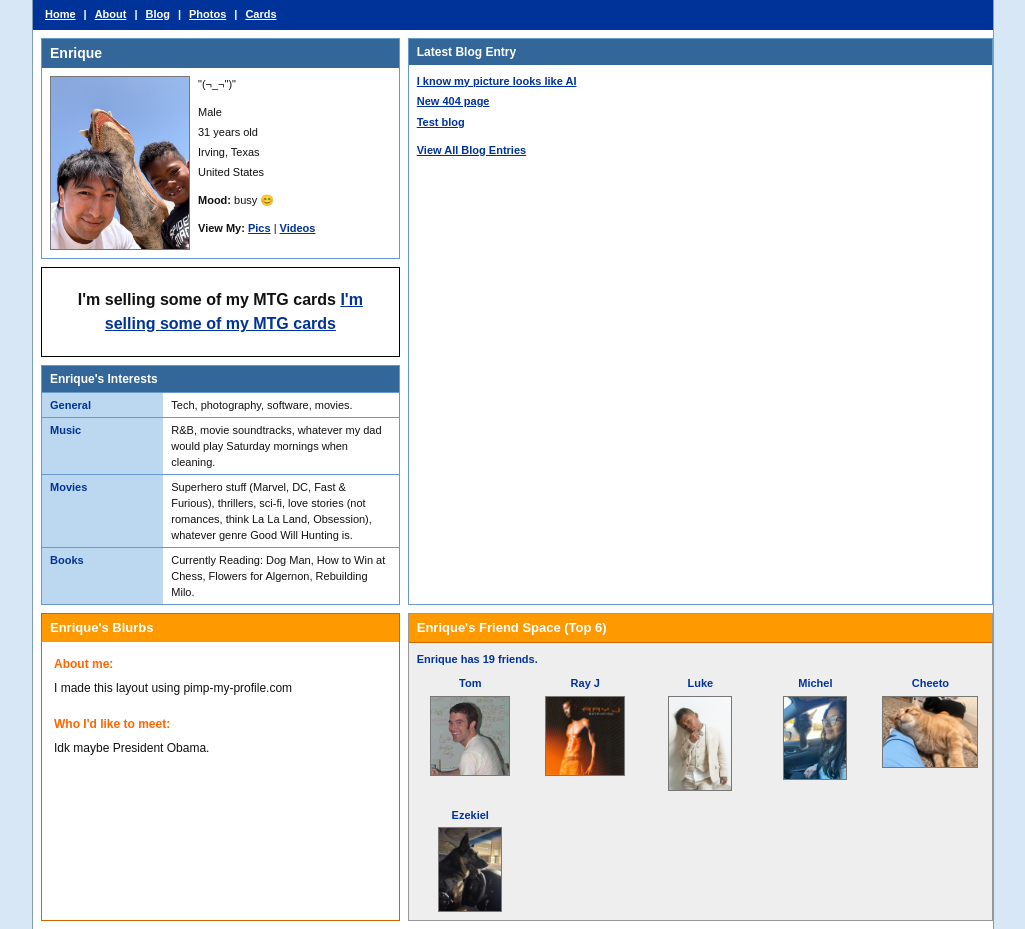
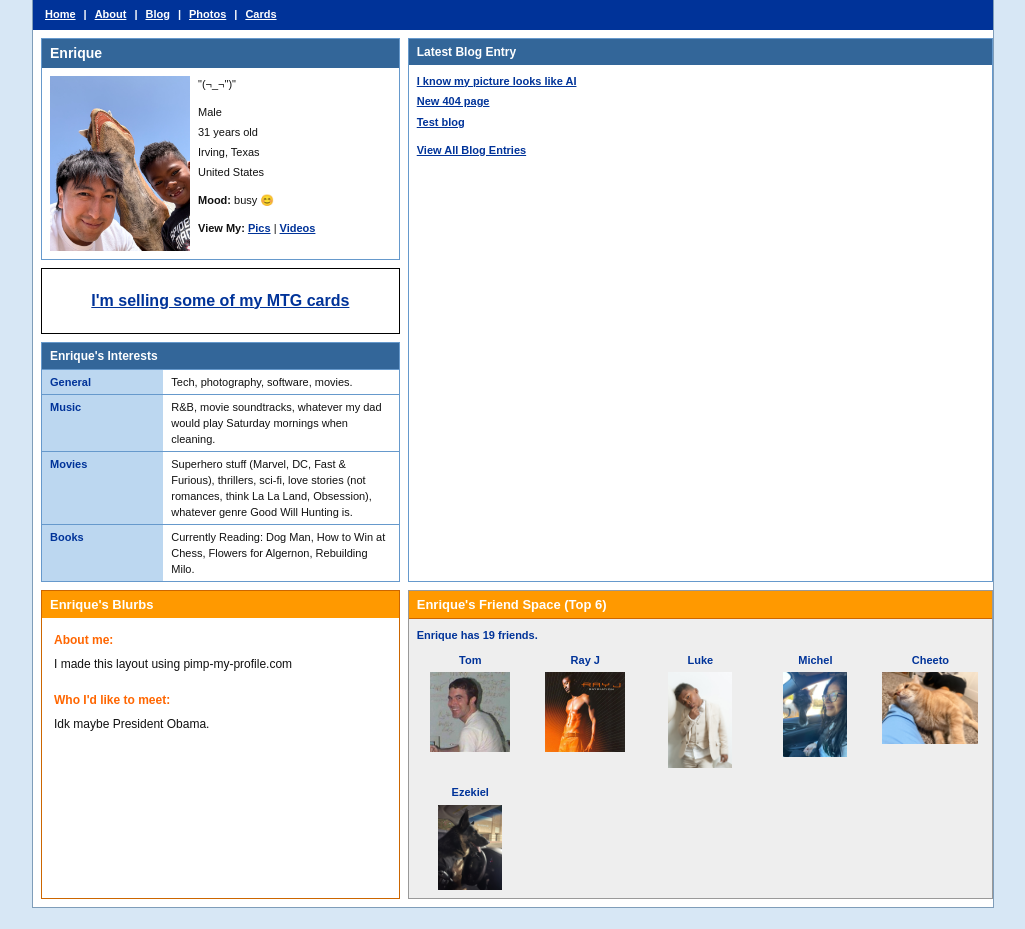
Before and after one commit to enriquebarragan/enriquebarragan.github.io, a Jekyll site: the page built from index.md, in a window 1280 px wide. Shown: the whole page, without its empty margins (127-1152 px from the left). Built offline with Jekyll 4.4.1, drawn with Linux system fonts in a browser that asks for light colours; nearby versions of some CDN libraries; after the commit the page ends 907 px from its top, so only the background shows below that.

Commit message:
Clean up homepage profile images

```diff
--- a/_layouts/home.html
+++ b/_layouts/home.html
@@ -31,7 +31,7 @@
             </h1>
 
             <div class="grid grid-cols-[140px_1fr] gap-2 p-2 max-[420px]:grid-cols-1">
-              <img class="w-[140px] border border-[#777] max-[420px]:w-full" src="/assets/images/me.JPG" alt="Enrique profile picture">
+              <img class="w-[140px] max-[420px]:w-full" src="/assets/images/me.JPG" alt="Enrique profile picture">
 
               <div class="space-y-1 leading-4">
                 <p>"(¬_¬")"</p>
@@ -52,8 +52,7 @@
 
           <section class="space-y-2">
             <div class="border border-black bg-white px-4 py-5 text-center text-[16px] font-bold">
-            I'm selling some of my MTG cards
-            <a class="font-bold text-[#003399] underline" href="/cards">I'm selling some of my MTG cards</a>
+              <a class="font-bold text-[#003399] underline" href="/cards">I'm selling some of my MTG cards</a>
             </div>
 
           <section class="border border-[#6699cc] bg-white">
@@ -136,35 +135,35 @@
               <p class="mb-2 font-bold text-[#003399]">Enrique has 19 friends.</p>
 
               <div class="grid grid-cols-3 gap-x-2 gap-y-4 sm:grid-cols-5">
-                <a class="block px-1 text-center text-[#003399] no-underline transition hover:text-[#ff6600]" href="#">
+                <div class="block px-1 text-center text-[#003399]">
                   <span class="mb-1 block font-bold">Tom</span>
-                  <img class="mx-auto w-20 border border-[#777]" src="/assets/images/tom.JPG" alt="Tom profile picture">
-                </a>
+                  <img class="mx-auto w-20" src="/assets/images/tom.JPG" alt="Tom profile picture">
+                </div>
 
-                <a class="block px-1 text-center text-[#003399] no-underline transition hover:text-[#ff6600]" href="#">
+                <div class="block px-1 text-center text-[#003399]">
                   <span class="mb-1 block font-bold">Ray J</span>
-                  <img class="mx-auto w-20 border border-[#777]" src="/assets/images/rayj.JPG" alt="Ray J profile picture">
-                </a>
+                  <img class="mx-auto w-20" src="/assets/images/rayj.JPG" alt="Ray J profile picture">
+                </div>
 
-                <a class="block px-1 text-center text-[#003399] no-underline transition hover:text-[#ff6600]" href="#">
+                <div class="block px-1 text-center text-[#003399]">
                   <span class="mb-1 block font-bold">Luke</span>
-                  <img class="mx-auto w-16 border border-[#777]" src="/assets/images/luke.JPG" alt="Luke profile picture">
-                </a>
+                  <img class="mx-auto w-16" src="/assets/images/luke.JPG" alt="Luke profile picture">
+                </div>
 
-                <a class="block px-1 text-center text-[#003399] no-underline transition hover:text-[#ff6600]" href="#">
+                <div class="block px-1 text-center text-[#003399]">
                   <span class="mb-1 block font-bold">Michel</span>
-                  <img class="mx-auto w-16 border border-[#777]" src="/assets/images/michel.JPG" alt="Michel profile picture">
-                </a>
+                  <img class="mx-auto w-16" src="/assets/images/michel.JPG" alt="Michel profile picture">
+                </div>
 
-                <a class="block px-1 text-center text-[#003399] no-underline transition hover:text-[#ff6600]" href="#">
+                <div class="block px-1 text-center text-[#003399]">
                   <span class="mb-1 block font-bold">Cheeto</span>
-                  <img class="mx-auto w-24 border border-[#777]" src="/assets/images/cheeto.JPG" alt="Cheeto profile picture">
-                </a>
+                  <img class="mx-auto w-24" src="/assets/images/cheeto.JPG" alt="Cheeto profile picture">
+                </div>
 
-                <a class="block px-1 text-center text-[#003399] no-underline transition hover:text-[#ff6600]" href="#">
+                <div class="block px-1 text-center text-[#003399]">
                   <span class="mb-1 block font-bold">Ezekiel</span>
-                  <img class="mx-auto w-16 border border-[#777]" src="/assets/images/zeke.JPG" alt="Ezekiel profile picture">
-                </a>
+                  <img class="mx-auto w-16" src="/assets/images/zeke.JPG" alt="Ezekiel profile picture">
+                </div>
               </div>
             </div>
           </section>
```
